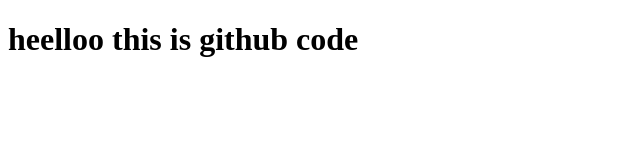
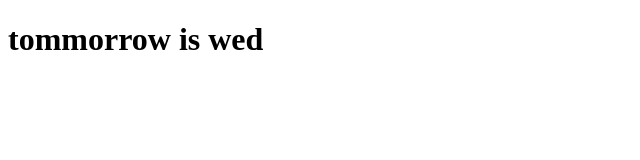
Before and after one commit to YashDesai-11/Entertainment, a plain HTML site: page index.html in a window 1280 px wide. Shown: the whole page, without its empty margins (0-640 px from the left). Drawn offline with Linux system fonts and the light colour scheme.

Commit message:
firstcommit

```diff
--- a/index.html
+++ b/index.html
@@ -6,6 +6,6 @@
     <title>Document</title>
 </head>
 <body>
-    <h1>heelloo this  is github code</h1>
+    <h1>tommorrow is wed</h1>
 </body>
 </html>
```
